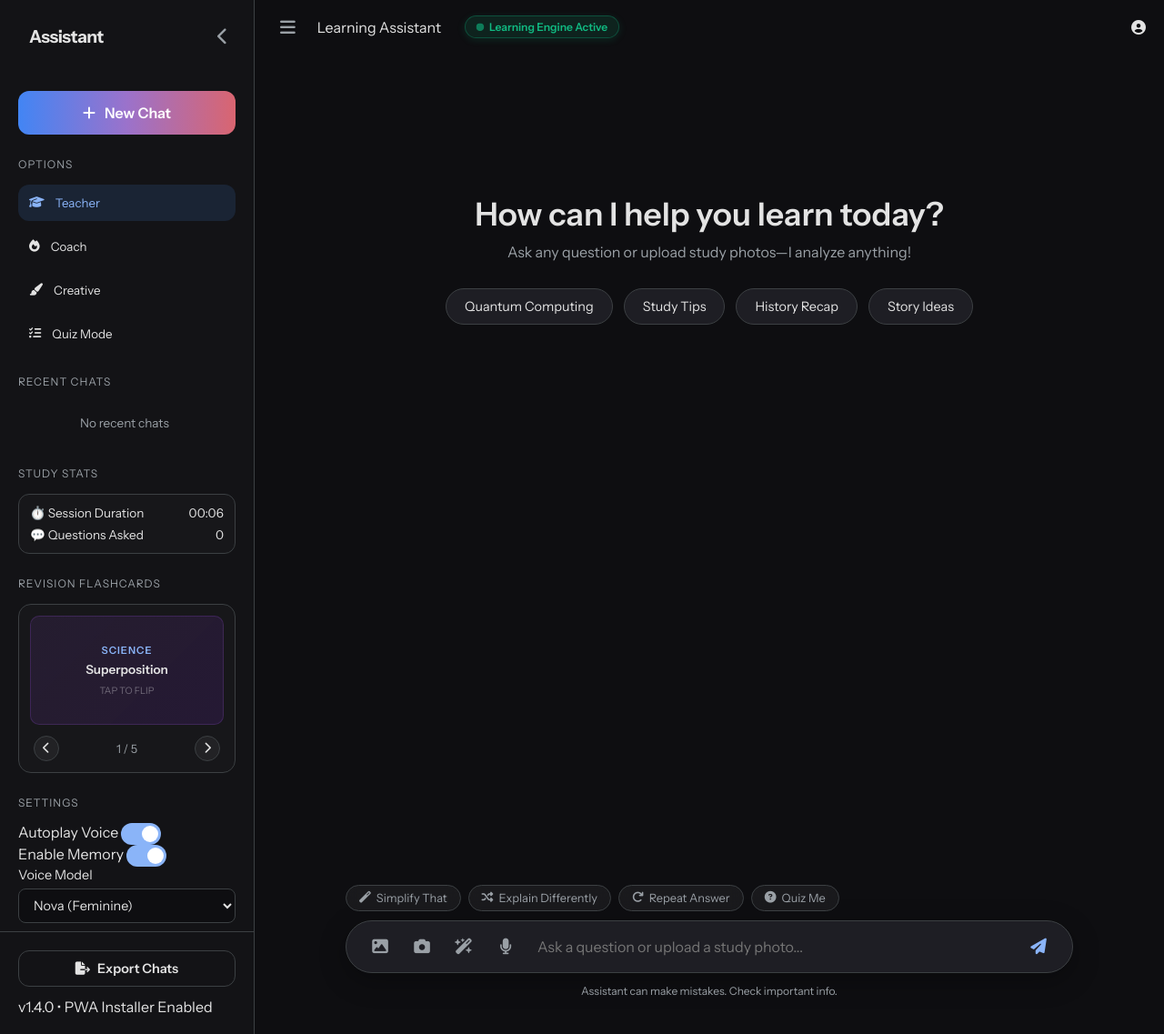
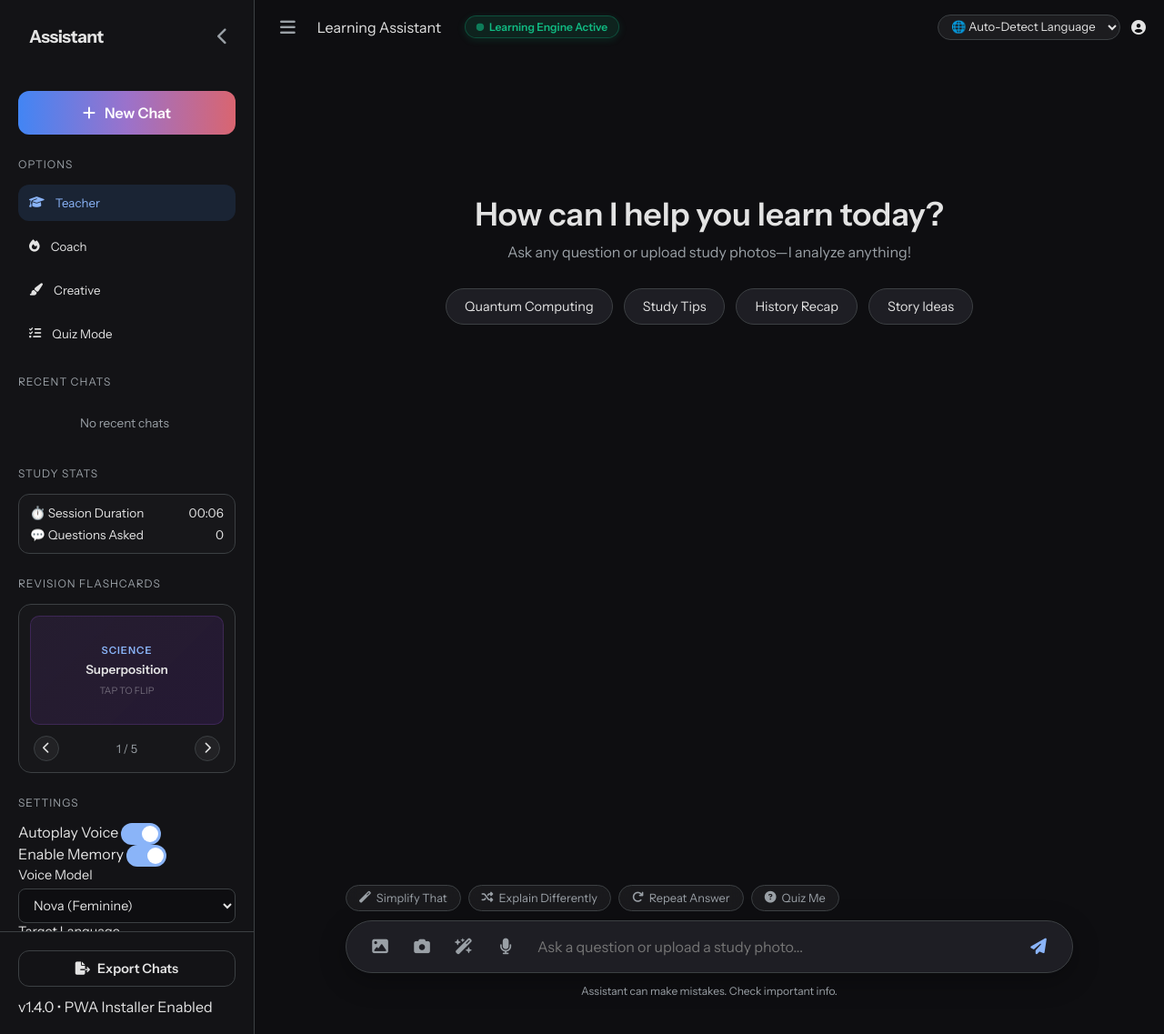
Before and after one commit to Abhishek-7j/Voice_Based_Intelligent_Learning_Assistant, a Flask app: page / in a window 1280 px wide. Shown: the whole page at 91% size. Run offline with Flask 3, Linux system fonts and the light colour scheme; data that the repository does not hold is empty; some libraries are stand-ins or nearby versions.

Commit message:
Feat: Added full Multilingual AI & Voice support for Auto-Detect, Telugu, Hindi, Tamil, Kannada, Spanish, French, German, Japanese

```diff
--- a/app.py
+++ b/app.py
@@ -114,6 +114,7 @@ def ask():
         conv_id = data.get('conversation_id') or str(uuid.uuid4())
         voice = data.get('voice', 'nova')
         image_data = data.get('image_data') # base64 string
+        language = data.get('language', 'auto')
 
         if not user_text:
             return jsonify({'error': 'Empty message'}), 400
@@ -122,7 +123,7 @@ def ask():
         history = get_history(conv_id)
 
         # Get AI response
-        ai_response_text = get_ai_response(user_text, history, mode, image_data)
+        ai_response_text = get_ai_response(user_text, history, mode, image_data, language)
 
         if "CONFIG_ERROR:" in ai_response_text:
             return jsonify({'error': 'configuration_needed', 'message': ai_response_text}), 401
@@ -135,7 +136,8 @@ def ask():
         save_message(conv_id, 'assistant', ai_response_text, title, mode)
 
         # Generate Audio (guaranteed non-blocking & fast)
-        audio_url = text_to_speech(ai_response_text)
+        audio_url = text_to_speech(ai_response_text, language=language)
+
 
         return jsonify({
             'response': ai_response_text,
--- a/static/js/main.js
+++ b/static/js/main.js
@@ -449,6 +449,7 @@ document.addEventListener('DOMContentLoaded', () => {
 
         try {
             const selectedVoice = voiceSelect.value;
+            const selectedLanguage = (languageSelect && languageSelect.value !== 'auto') ? languageSelect.value : (topLanguageSelect ? topLanguageSelect.value : 'auto');
             const response = await fetch('/ask', {
                 method: 'POST',
                 headers: { 'Content-Type': 'application/json' },
@@ -457,9 +458,11 @@ document.addEventListener('DOMContentLoaded', () => {
                     mode: currentMode,
                     conversation_id: currentConversationId,
                     voice: selectedVoice,
-                    image_data: imageToSend
+                    image_data: imageToSend,
+                    language: selectedLanguage
                 })
             });
+
 
             if (!response.ok) {
                 if (response.status === 502 || response.status === 503 || response.status === 504) {
@@ -935,11 +938,33 @@ document.addEventListener('DOMContentLoaded', () => {
     sendBtn.addEventListener('click', handleSendMessage);
     userInput.addEventListener('keypress', (e) => { if (e.key === 'Enter') handleSendMessage(); });
 
+    // --- Multilingual Language Selectors ---
+    const languageSelect = document.getElementById('language-select');
+    const topLanguageSelect = document.getElementById('top-language-select');
+
+    function syncLanguageSelection(val) {
+        if (languageSelect) languageSelect.value = val;
+        if (topLanguageSelect) topLanguageSelect.value = val;
+        if (recognition) {
+            recognition.lang = (val === 'auto' || !val) ? 'en-US' : val;
+        }
+    }
+
+    if (languageSelect) {
+        languageSelect.addEventListener('change', (e) => syncLanguageSelection(e.target.value));
+    }
+    if (topLanguageSelect) {
+        topLanguageSelect.addEventListener('change', (e) => syncLanguageSelection(e.target.value));
+    }
+
     micBtn.addEventListener('click', () => {
         if (!recognition) return alert("Speech recognition not supported in this browser.");
         stopSpeechPlayback(); // Instantly stop active TTS when tapping mic
+        const activeLang = (languageSelect && languageSelect.value !== 'auto') ? languageSelect.value : (topLanguageSelect ? topLanguageSelect.value : 'en-US');
+        recognition.lang = (activeLang === 'auto' || !activeLang) ? 'en-US' : activeLang;
         isRecording ? recognition.stop() : recognition.start();
     });
+
 
     // --- Adaptive Pacing Quick Action Chips (Section 5.3 & 7.3 Project Report) ---
     const chipBtns = document.querySelectorAll('.chip-btn');
--- a/templates/index.html
+++ b/templates/index.html
@@ -119,6 +119,22 @@
                             <option value="onyx">Onyx (Masculine)</option>
                         </select>
                     </div>
+                    <div class="setting-item flex-col">
+                        <span>Target Language</span>
+                        <select id="language-select" class="custom-select">
+                            <option value="auto" selected>🌐 Auto-Detect (Any Language)</option>
+                            <option value="en-US">🇺🇸 English</option>
+                            <option value="te-IN">🇮🇳 Telugu (తెలుగు)</option>
+                            <option value="hi-IN">🇮🇳 Hindi (हिंदी)</option>
+                            <option value="ta-IN">🇮🇳 Tamil (தமிழ்)</option>
+                            <option value="kn-IN">🇮🇳 Kannada (కన్నడ)</option>
+                            <option value="mr-IN">🇮🇳 Marathi (मराठी)</option>
+                            <option value="es-ES">🇪🇸 Spanish (Español)</option>
+                            <option value="fr-FR">🇫🇷 French (Français)</option>
+                            <option value="de-DE">🇩🇪 German (Deutsch)</option>
+                            <option value="ja-JP">🇯🇵 Japanese (日本語)</option>
+                        </select>
+                    </div>
                 </div>
 
                 <div class="section-label">Accessibility Tools</div>
@@ -163,10 +179,24 @@
                     <div class="current-mode-label" id="current-mode-display">Learning Assistant</div>
                     <span class="assistant-status-pill"><i class="fas fa-circle online-dot"></i> Learning Engine Active</span>
                 </div>
-                <div class="nav-right">
+                <div class="nav-right" style="display: flex; align-items: center; gap: 12px;">
+                    <select id="top-language-select" class="custom-select top-lang-dropdown" title="Select Speech & AI Language" style="padding: 4px 10px; font-size: 0.82rem; border-radius: 18px; width: auto; background: rgba(255,255,255,0.06);">
+                        <option value="auto" selected>🌐 Auto-Detect Language</option>
+                        <option value="en-US">🇺🇸 English</option>
+                        <option value="te-IN">🇮🇳 Telugu (తెలుగు)</option>
+                        <option value="hi-IN">🇮🇳 Hindi (हिंदी)</option>
+                        <option value="ta-IN">🇮🇳 Tamil (தமிழ்)</option>
+                        <option value="kn-IN">🇮🇳 Kannada (కన్నడ)</option>
+                        <option value="mr-IN">🇮🇳 Marathi (मराठी)</option>
+                        <option value="es-ES">🇪🇸 Spanish (Español)</option>
+                        <option value="fr-FR">🇫🇷 French (Français)</option>
+                        <option value="de-DE">🇩🇪 German (Deutsch)</option>
+                        <option value="ja-JP">🇯🇵 Japanese (日本語)</option>
+                    </select>
                     <div class="user-avatar"><i class="fas fa-user-circle"></i></div>
                 </div>
             </header>
+
 
             <div id="chat-history" class="chat-container">
                 <div class="welcome-section" id="welcome-section">
```
Also changed, not shown: utils/llm.py (+9 -4 lines), utils/tts.py (+25 -4 lines).
